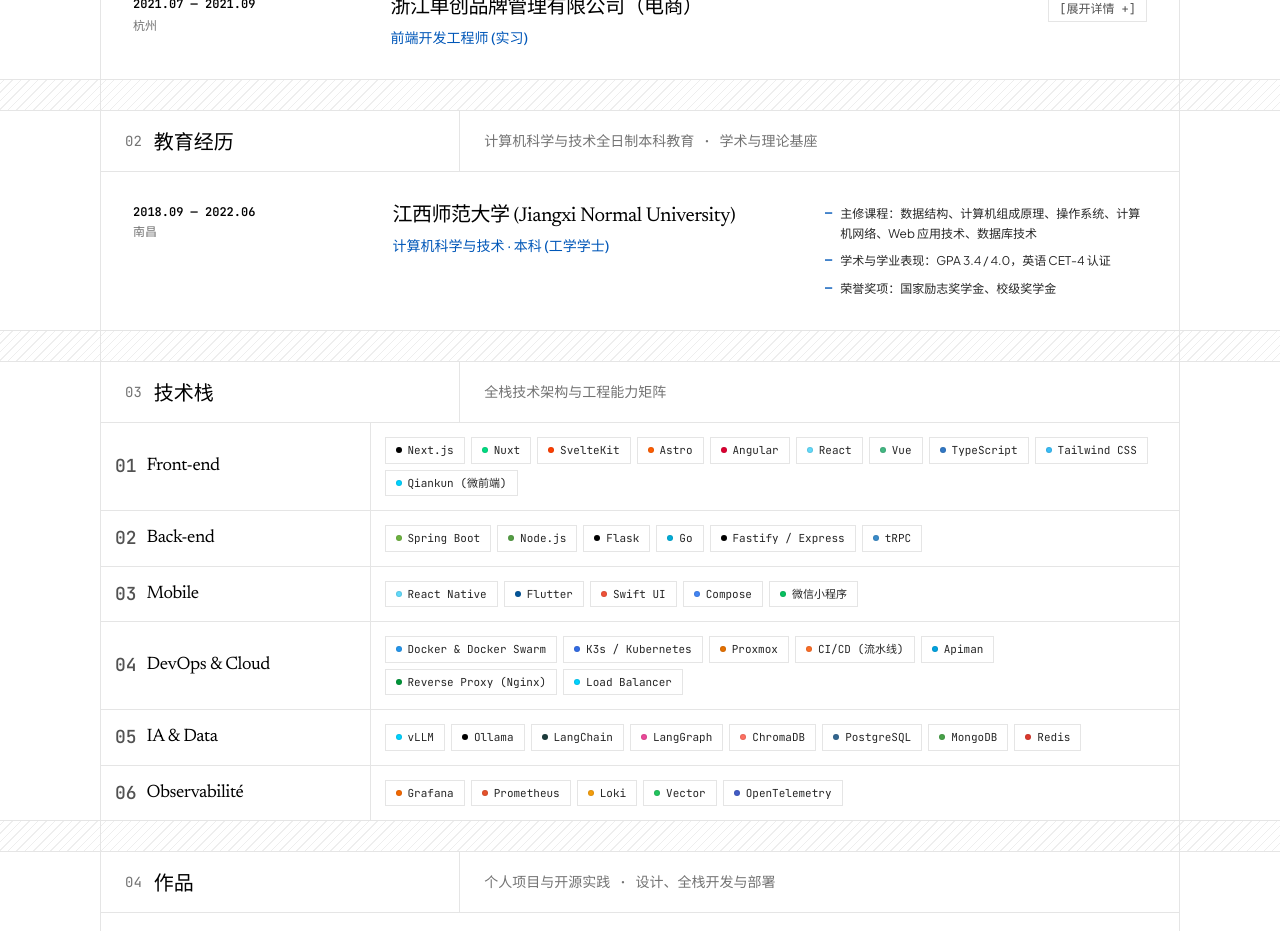
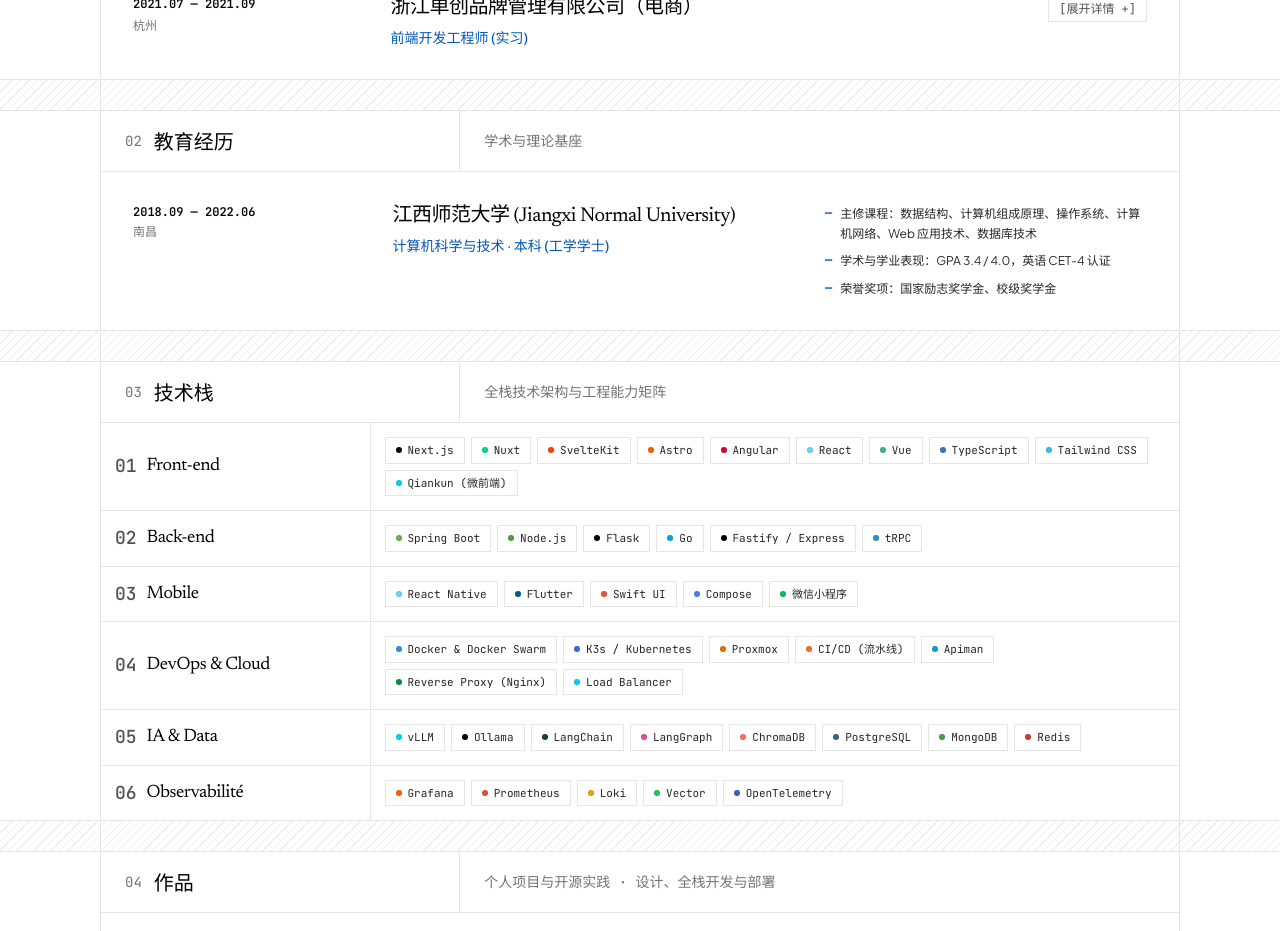
Before and after one commit to Happyileaf/about-me-profile, a Next.js app: page /v2 in a window 1280 px wide. Shown: the part 1200-2131 px from the top of the page. Built offline with nearby package versions, Linux system fonts and the light colour scheme.

Commit message:
style(Education): 简化教育经历描述文本
移除了冗余的学历类型和学制信息，仅保留核心描述内容

```diff
--- a/app/v2/components/Education.tsx
+++ b/app/v2/components/Education.tsx
@@ -22,7 +22,7 @@ export const Education: React.FC = () => {
             </h2>
           </div>
           <div className="md:col-span-8 px-6 py-4 flex items-center text-xs md:text-sm font-mono text-[#737373]">
-            <span>计算机科学与技术全日制本科教育 · 学术与理论基座</span>
+            <span>学术与理论基座</span>
           </div>
         </div>
 
```
